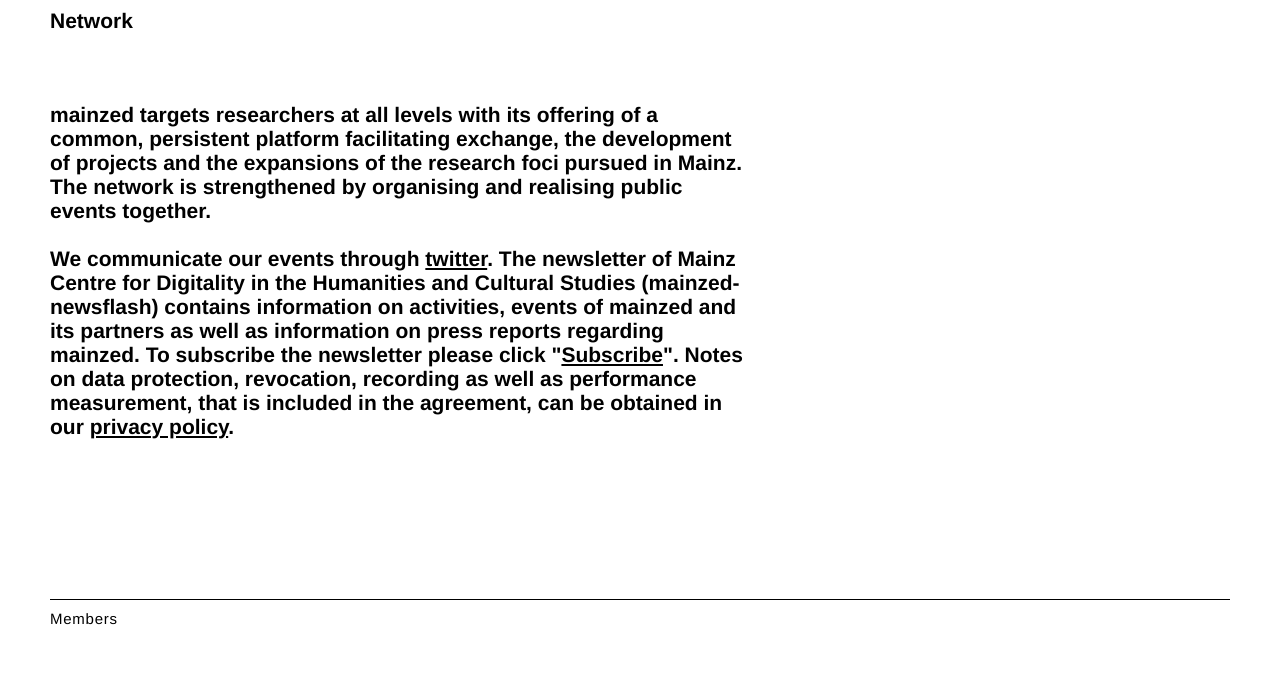
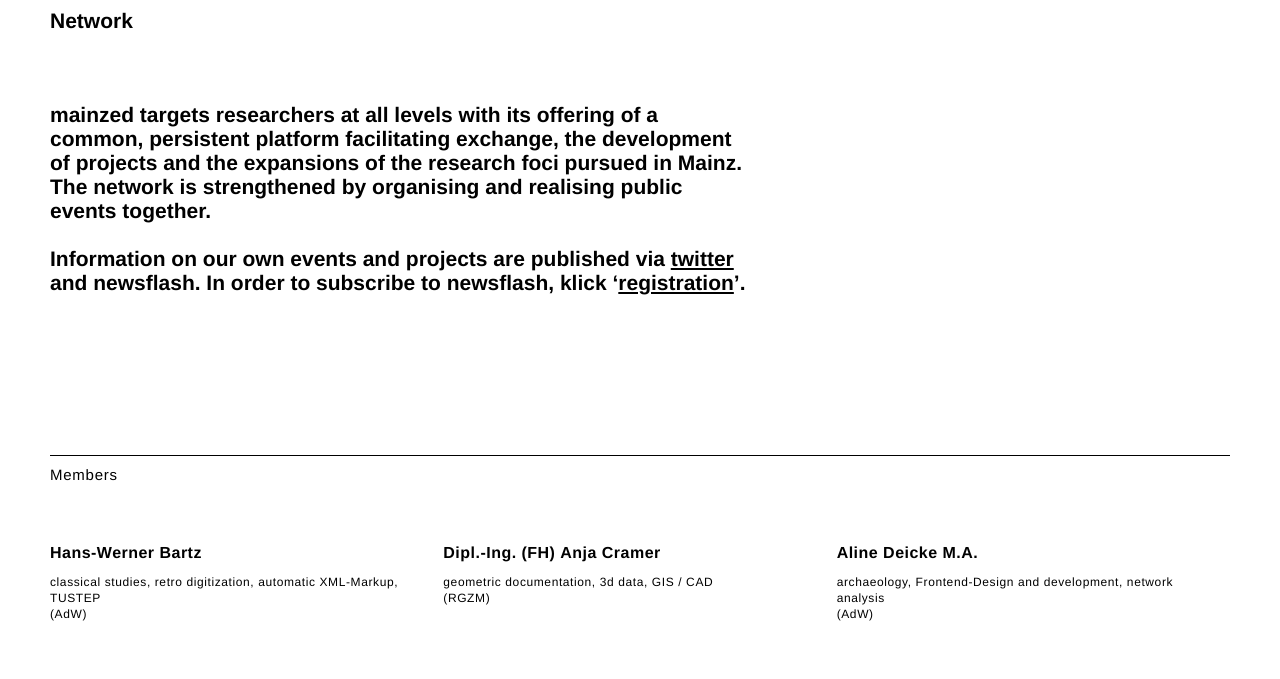
Before and after one commit to mainzed/website, a PHP site: page /en/index.php in a window 1280 px wide. Shown: the part 2137-2816 px from the top of the page. Run offline with PHP 8.4, Linux system fonts and the light colour scheme; some libraries are stand-ins or nearby versions.

Commit message:
DSGVO eng eingefügt

```diff
--- a/php/lang.en.php
+++ b/php/lang.en.php
@@ -26,10 +26,9 @@ $lang['introtext4'] = 		'<span class="italic">We develop</span><br> study progra
 $lang['introtext5'] = 		'<span class="italic">We support</span><br> researchers in using digital methods for their research.';
 
 $lang['networktext'] = 		'mainzed targets researchers at all levels with its offering of a common, persistent platform facilitating exchange, the development of projects and the expansions of the research foci pursued
-							in Mainz. The network is strengthened by organising and realising public events together.<br><br> We communicate our events through <a href="http://www.twitter.com/_mainzed/"target="_blank">twitter</a>.
-							The newsletter of Mainz Centre for Digitality in the Humanities and Cultural Studies (mainzed-newsflash) contains information on activities, events of mainzed and its partners as well as
-							information on press reports regarding mainzed. To subscribe the newsletter please click "<a href="http://mainzed.org/en/#imprint" target="_blank">Subscribe</a>".
-							Notes on data protection, revocation, recording as well as performance measurement, that is included in the agreement, can be obtained in our <a href="datenschutz.html"target="_blank">privacy policy</a>.';
+							in Mainz. The network is strengthened by organising and realising public events together.<br><br>
+							Information on our own events and projects are published via <a href="http://www.twitter.com/_mainzed/"target="_blank">twitter</a> and newsflash.
+							In order to subscribe to newsflash, klick ‘<a href="http://mainzed.org/en/#imprint" target="_blank">registration</a>’.';
 
 $lang['studiengangtext'] = 		'A specific Masters Program is a prerequisite for a long-term establishment of digitality in the humanities and cultural studies in Mainz.<br>To accomplish this, mainzed took the leading role in designing and accrediting a new study program called »Digital methodology in the humanities and cultural studies«, which will be jointly offered by two universities in Mainz.<br>For more information, please visit the corresponding pages for <a href="http://www.digitale-methodik.uni-mainz.de"target="_blank">Johannes Gutenberg University Mainz</a> and <a href="https://www.hs-mainz.de/en/academics/degree-programs/engineering/digital-methods-in-the-humanities-and-cultural-studies-ma/overview/"target="_blank">University of Applied Sciences Mainz</a>.';
 
@@ -113,12 +112,14 @@ $lang['contactdata'] = 				'<div class="phone">
 									Lucy-Hillebrand-Straße 2<br>
 									55128 Mainz, Germany</div>
 
-
+									<br>
+									The newsletter of Mainz Centre for Digitality in the Humanities and Cultural Studies (mainzed-newsflash) contains information on activities, events of mainzed and its partners as well as
+									information on press reports regarding mainzed. Notes on data protection, revocation, recording as well as performance measurement, that is included in the
+									agreement, can be obtained in our <a href="datenschutz.html"target="_blank">privacy policy</a>.
 									<br>
 									<a href="mailto:newsflash@mainzed.org?subject=Anmeldung mainzed-Newsflash&amp;body=Liebes%20mainzed%20Team,%0D%0A%0D%0Ahiermit%20melde%20ich%20mich%20für%20den%20mainzed-newsflash%20an.%20Über%20die%20Datenschutzerklärung%20des%20mainzed%20(http://mainzed.org/de/datenschutz.html)%20bin%20ich%20informiert.">Subscribe mainzed-Newsflash</a>
 									<br>
-									<a href="mailto:ewsflash@mainzed.org?subject=Abmeldung Newsflash&amp;body=Liebes%20mainzed%20Team,%0D%0A%0D%0Ahiermit%20melde%20ich%20mich%20von%20dem%20mainzed-newsflash%20ab.">Unsubscribe mainzed-Newsflash</a>'
-									;
+									<a href="mailto:ewsflash@mainzed.org?subject=Abmeldung Newsflash&amp;body=Liebes%20mainzed%20Team,%0D%0A%0D%0Ahiermit%20melde%20ich%20mich%20von%20dem%20mainzed-newsflash%20ab.">Unsubscribe mainzed-Newsflash</a>';
 
 
 
```
